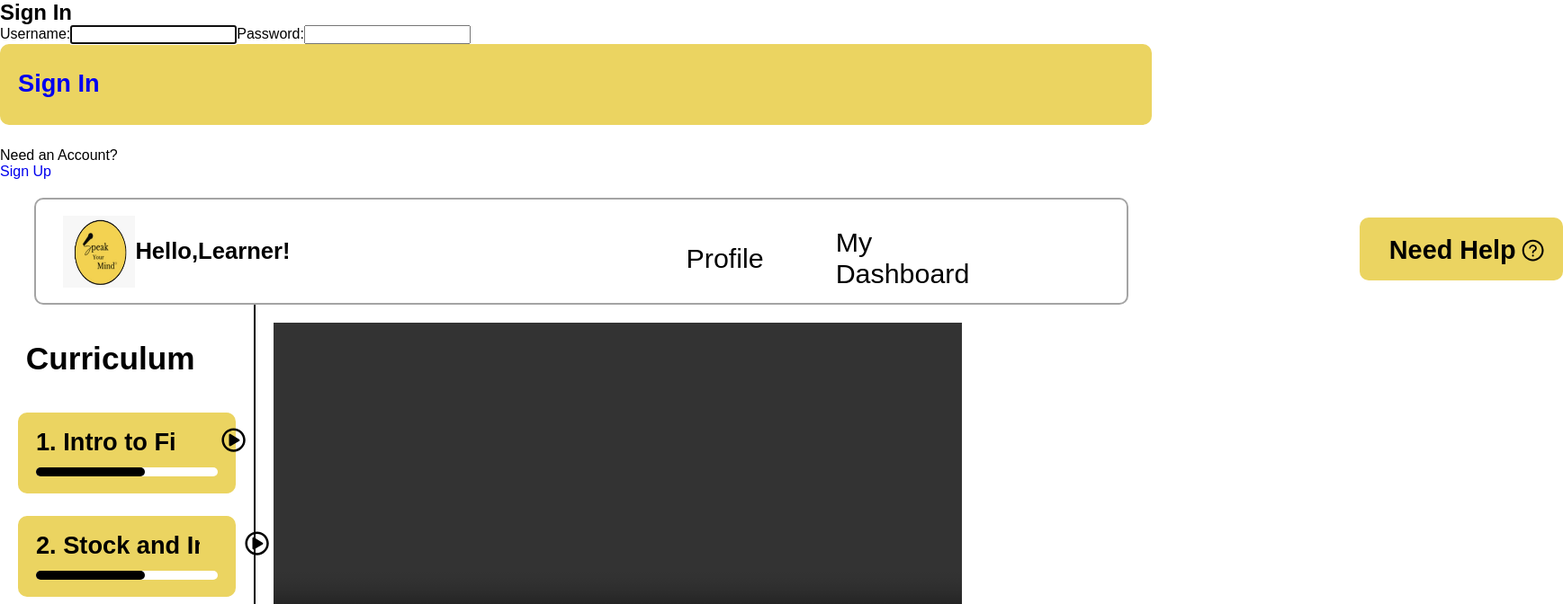
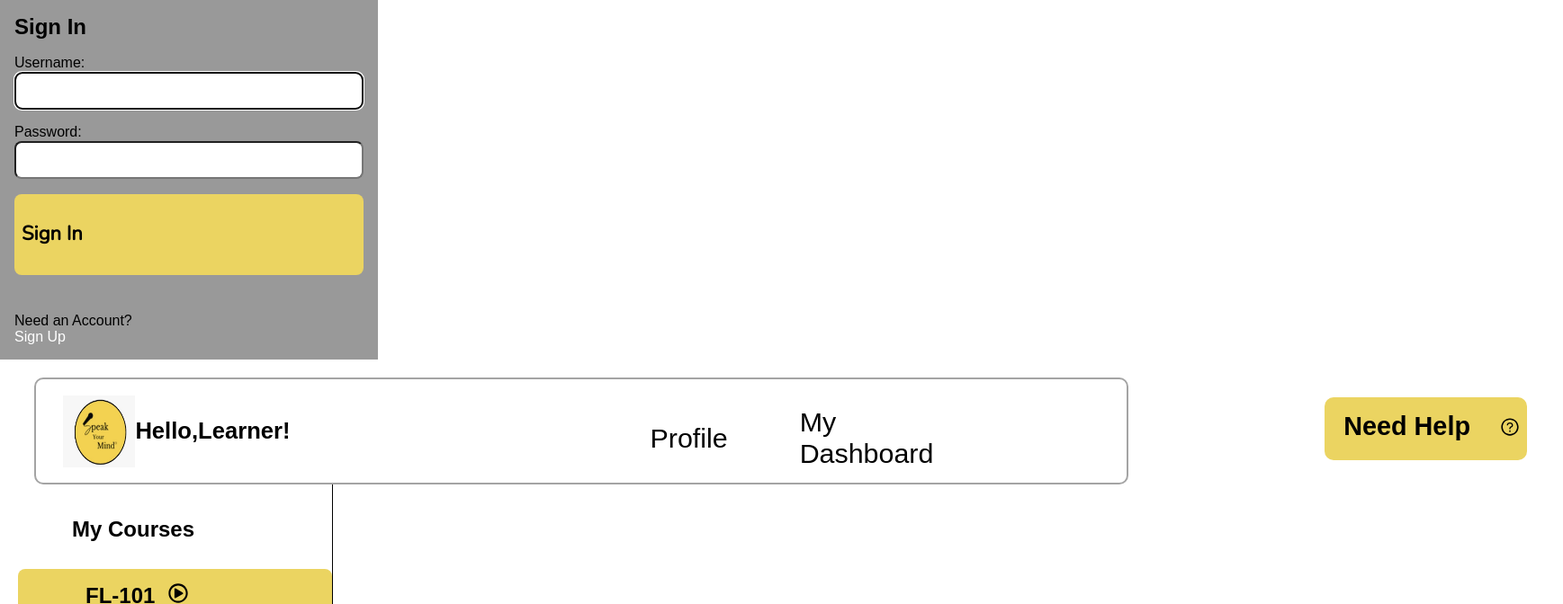
Before and after one commit to sym-edu/XP-UI, a React (Create React App) app: page /curriculum in a window 1280 px wide. Shown: the top 672 px of the page at 90% size, 1737 px wide, since content can reach past the window. Built offline with nearby package versions, Linux system fonts and the light colour scheme.

Commit message:
more routing changes

```diff
--- a/package.json
+++ b/package.json
@@ -17,6 +17,7 @@
     "axios": "^1.3.4",
     "chart.js": "^4.2.1",
     "faker": "^6.6.6",
+    "jquery": "^3.6.4",
     "react": "^18.2.0",
     "react-chartjs-2": "^5.2.0",
     "react-dom": "^18.2.0",
--- a/public/index.html
+++ b/public/index.html
@@ -43,6 +43,10 @@
       To begin the development, run `npm start` or `yarn start`.
       To create a production bundle, use `npm run build` or `yarn build`.
     -->
+
+      <script src="https://code.jquery.com/jquery-3.6.0.min.js"></script>
+
+
     <script src="https://cdn.jsdelivr.net/npm/chart.js"></script>
   </body>
 </html>
--- a/src/App.js
+++ b/src/App.js
@@ -1,4 +1,4 @@
-import React from 'react';
+import React, {Suspense} from 'react';
 import  Curriculum  from './curriculum.js';
 import  LandingPage from './landingpage.jsx';
 import { BrowserRouter , Route  } from "react-router-dom";
@@ -6,21 +6,15 @@ import { Login } from './Login/Login.js';
 import Register from './Login/Register.js';
 
 function App () {
-
-    // const router=createBrowserRouter(
-    //     createRoutesFromElements(
-    //             <Route path="/" element={<Root />}>
-
-    //                 </Route>
-    //     )
-    // );
     return(
         <div className='root'>
             <BrowserRouter>
             <Route exactpath='/' component={ Login } />
+            <Suspense fallback={<div>Loading...</div>}>
              <Route path='/register' component={ Register } />
-             <Route path='/landingpage' component={ LandingPage } />
+             <Route path='/' component={ LandingPage } />
              <Route path='/curriculum' component={ Curriculum } />
+             </Suspense>
              </BrowserRouter>
         </div>
     )
--- a/src/Login/Login.js
+++ b/src/Login/Login.js
@@ -2,6 +2,7 @@ import { useRef, useState, useEffect, useContext } from 'react';
 import AuthContext from "./context/AuthProvider";
 import { Link } from 'react-router-dom';
 import axios from './api/axios';
+import './styles.css';
 const LOGIN_URL = '/auth';
 
 export const Login = () => {
@@ -62,7 +63,7 @@ export const Login = () => {
                     <h1>You are logged in!</h1>
                     <br />
                     <p>
-                        <a href="#">Go to Home</a>
+                        <a href="#"><Link to='/landingpage'>Go to Home</Link></a>
                     </p>
                 </section>
             ) : (
@@ -89,7 +90,7 @@ export const Login = () => {
                             value={pwd}
                             required
                         />
-                        <button><Link to='/landingpage'>Sign In</Link></button>
+                        <button>Sign In</button>
                     </form>
                     <p>
                         Need an Account?<br />
--- a/src/Login/Register.js
+++ b/src/Login/Register.js
@@ -3,6 +3,8 @@ import { faCheck, faTimes, faInfoCircle } from "@fortawesome/free-solid-svg-icon
 import { FontAwesomeIcon } from "@fortawesome/react-fontawesome";
 import axios from './api/axios';
 import { Link } from 'react-router-dom';
+import './styles.css';
+
 const USER_REGEX = /^[A-z][A-z0-9-_]{3,23}$/;
 const PWD_REGEX = /^(?=.*[a-z])(?=.*[A-Z])(?=.*[0-9])(?=.*[!@#$%]).{8,24}$/;
 const REGISTER_URL = '/register';
--- /dev/null
+++ b/src/Login/styles.css
@@ -0,0 +1,94 @@
+@import url('https://fonts.googleapis.com/css2?family=Nunito&display=swap');
+
+* {
+    margin: 0;
+    padding: 0;
+    box-sizing: border-box;
+}
+
+section {
+    width: 100%;
+    max-width: 420px;
+    min-height: 400px;
+    display: flex;
+    flex-direction: column;
+    justify-content: flex-start;
+    padding: 1rem;
+    background-color: rgba(0,0,0,0.4);
+}
+
+form {
+    display: flex;
+    flex-direction: column;
+    justify-content: space-evenly;
+    flex-grow: 1;
+    padding-bottom: 1rem;
+}
+
+a, a:visited {
+    color: #fff;
+}
+
+input[type="text"],
+input[type="password"],
+button,
+textarea {
+  font-family: 'Nunito', sans-serif;
+  font-size: 22px;
+  padding: 0.25rem;
+  border-radius: 0.5rem;
+}
+
+label,
+button {
+  margin-top: 1rem;
+}
+
+button {
+  padding: 0.5rem;
+}
+
+.instructions {
+    font-size: 0.75rem;
+    border-radius: 0.5rem;
+    background: #000;
+    color: #fff;
+    padding: 0.25rem;
+    position: relative;
+    bottom: -10px;
+}
+
+.instructions > svg {
+    margin-right: 0.25rem;
+}
+
+.offscreen {
+    position: absolute;
+    left: -9999px;
+}
+
+.hide {
+    display: none;
+}
+
+.valid {
+    color: limegreen;
+    margin-left: 0.25rem;
+}
+
+.invalid {
+    color: red;
+    margin-left: 0.25rem;
+}
+
+.errmsg {
+    background-color: lightpink;
+    color: firebrick;
+    font-weight: bold;
+    padding: 0.5rem;
+    margin-bottom: 0.5rem;
+}
+
+.line {
+    display: inline-block;
+}
--- a/src/curriculum.js
+++ b/src/curriculum.js
@@ -7,7 +7,7 @@ import { FaPenAlt} from 'react-icons/fa';
 
 export default function Curriculum (){
   return(
-    <div className='container'>
+    <div id=' curriculum-page ' className='container'>
         <div className='nav'>
         <div className='nav-left'>
                   <img src={Logo} alt='sym-logo' className='nav-logo'/>
--- a/src/landingpage.jsx
+++ b/src/landingpage.jsx
@@ -5,7 +5,8 @@ import Logo from './img-imports/symlogo.jpeg';
 import { FaRegPlayCircle } from 'react-icons/fa';
 import {AiOutlineQuestionCircle} from 'react-icons/ai';
 import { SlNote } from 'react-icons/sl';
-import { FaPenAlt} from 'react-icons/fa'
+import { FaPenAlt} from 'react-icons/fa';
+import $ from 'jquery';
 import {
   Chart as ChartJS,
   CategoryScale,
@@ -35,6 +36,16 @@ export function handleHover() {
   const progressBar = document.getElementById('ProgressBar');
   const value = progressBar.value;
   progressBar.title = `${value}%`;
+}
+
+export function hide () {
+
+  $(document).ready(function() {
+    $('#btn').on('click', function() {
+      $('#landingpage').hide();
+      $('#curriculum').show();
+      })
+    });
 }
 
 
@@ -91,7 +102,7 @@ export default function LandingPage() {
   };
 
   return (
-    <div className='maincontainer'>
+    <div id='landingpage' className='maincontainer'>
       <div className='nav'>
         <div className='nav-left'>
                   <img src={Logo} alt='sym-logo' className='nav-logo'/>
@@ -154,15 +165,15 @@ export default function LandingPage() {
         </div>
         <div className="content-area">
                 <div className="content-button">
-        <a href="/curriculum">
+        <a>
+        <Link to="/curriculum">
            <button className="content-btn" id="btn">
-            <Link to="/curriculum">
             <span>Continue Your Learning</span>
             <span>STOCKS AND INVESTING</span>
             <FaRegPlayCircle size={32}/>
+            </button>
             </Link>
-            </button>
-        </a>
+            </a>
       </div>
       <div className="below-content-button">
          <div className="stats">
```
Also changed, not shown: 1 other file (tests, documents, lock files or other folders).
